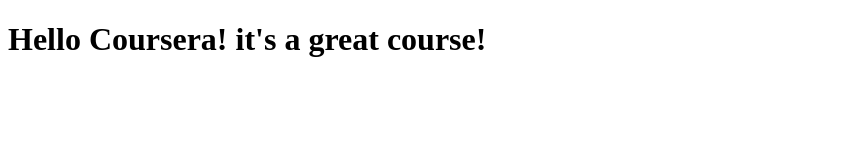
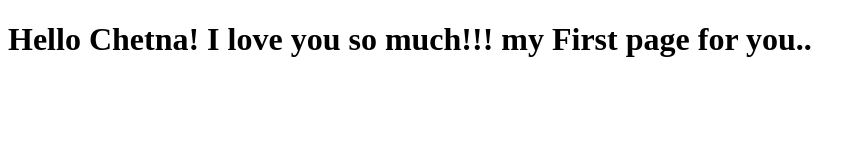
Before and after one commit to NITIN-PAL/coursera-test, a plain HTML site: page site/index.html in a window 1280 px wide. Shown: the whole page, without its empty margins (0-866 px from the left). Drawn offline with Linux system fonts and the light colour scheme.

Commit message:
small addition to the page 1

```diff
--- a/site/index.html
+++ b/site/index.html
@@ -1,9 +1,9 @@
 <!DOCTYPE html>
 <html>
 <head>
-	<title>Hello Coursera! </title>
+	<title>Hello Chetna ! </title>
 </head>
 <body>
-<h1>Hello Coursera! it's a great course!</h1>
+<h1>Hello Chetna! I love you so much!!! my First page for you..</h1>
 </body>
 </html>
```
